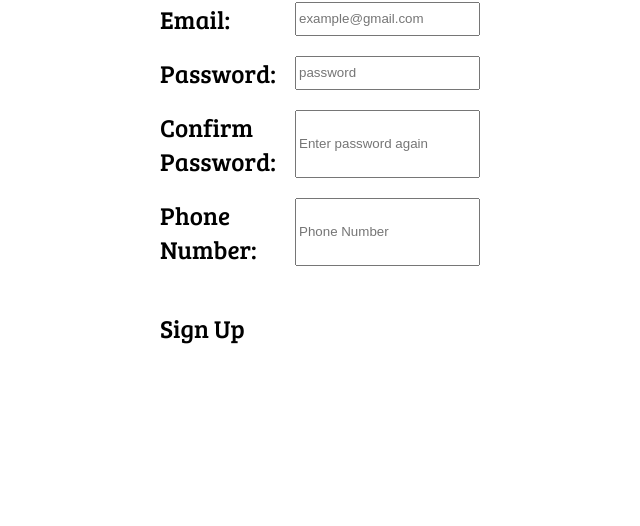
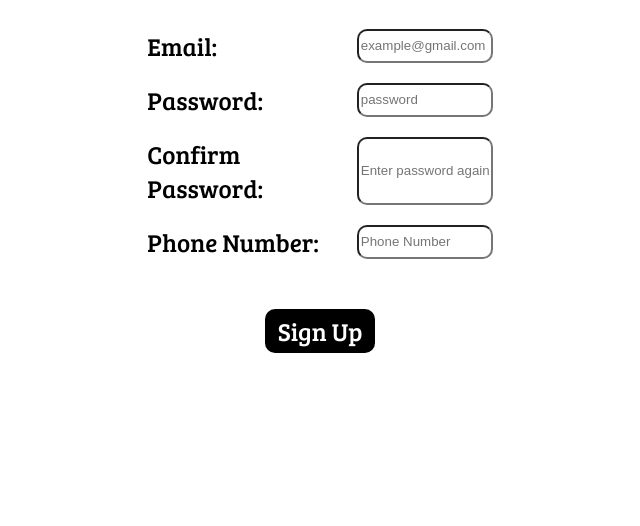
Before and after one commit to hasanfarhan33/Sign-Up-Page, a plain HTML site: page index.html in a window 1280 px wide. Shown: the part 290-816 px from the top of the page, without its empty margins (320-960 px from the left). Drawn offline with Linux system fonts and the light colour scheme.

Commit message:
Styled the page

```diff
--- a/styles.css
+++ b/styles.css
@@ -12,5 +12,30 @@ div {
   padding: 10px;
   display: flex;
   justify-content: space-between;
-  width: 25vw;
+  width: 27vw;
 }
+
+input {
+  border-radius: 10px;
+  width: 10vw;
+  margin-left: 5px;
+}
+
+.signUpButton {
+  width: 7vw;
+  height: 3vh;
+  background-color: black;
+  display: flex;
+  align-items: center;
+  justify-content: center;
+  margin-left: 10vw;
+  margin-top: 40px;
+  border-radius: 10px;
+  color: white;
+  cursor: pointer;
+}
+
+.signUpButton:hover {
+  background-color: white;
+  color: black;
+}
```
